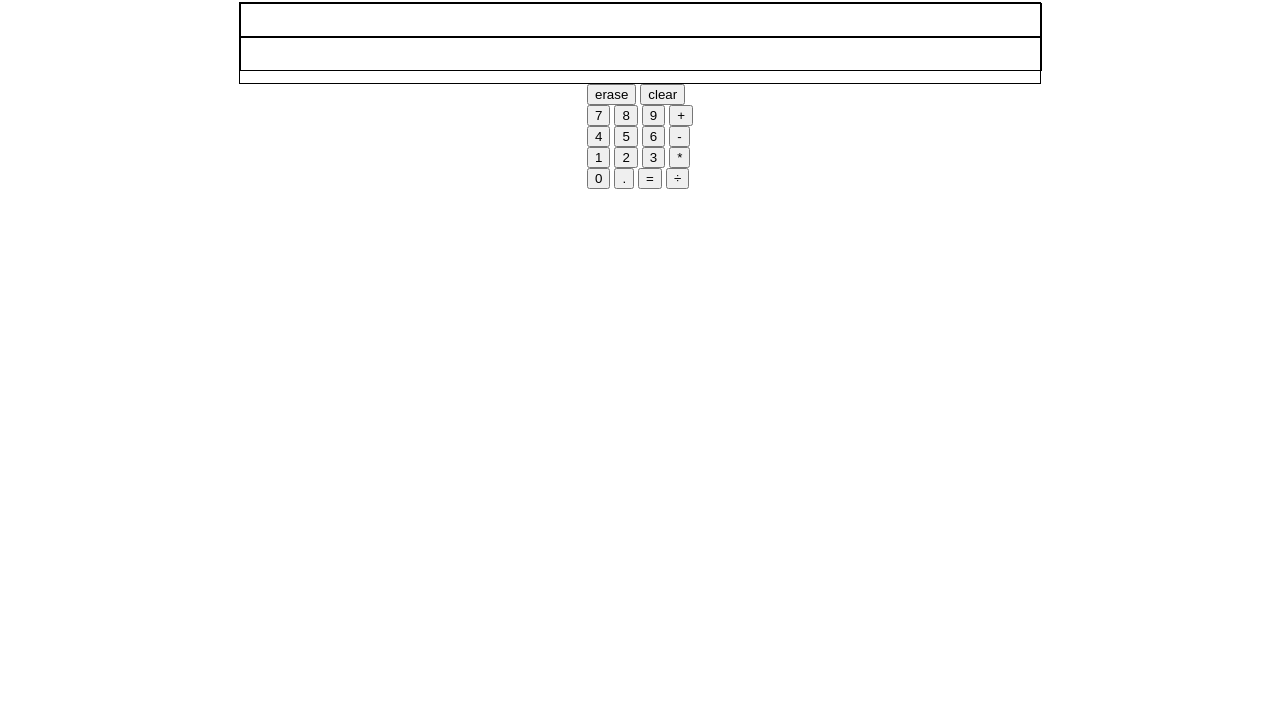
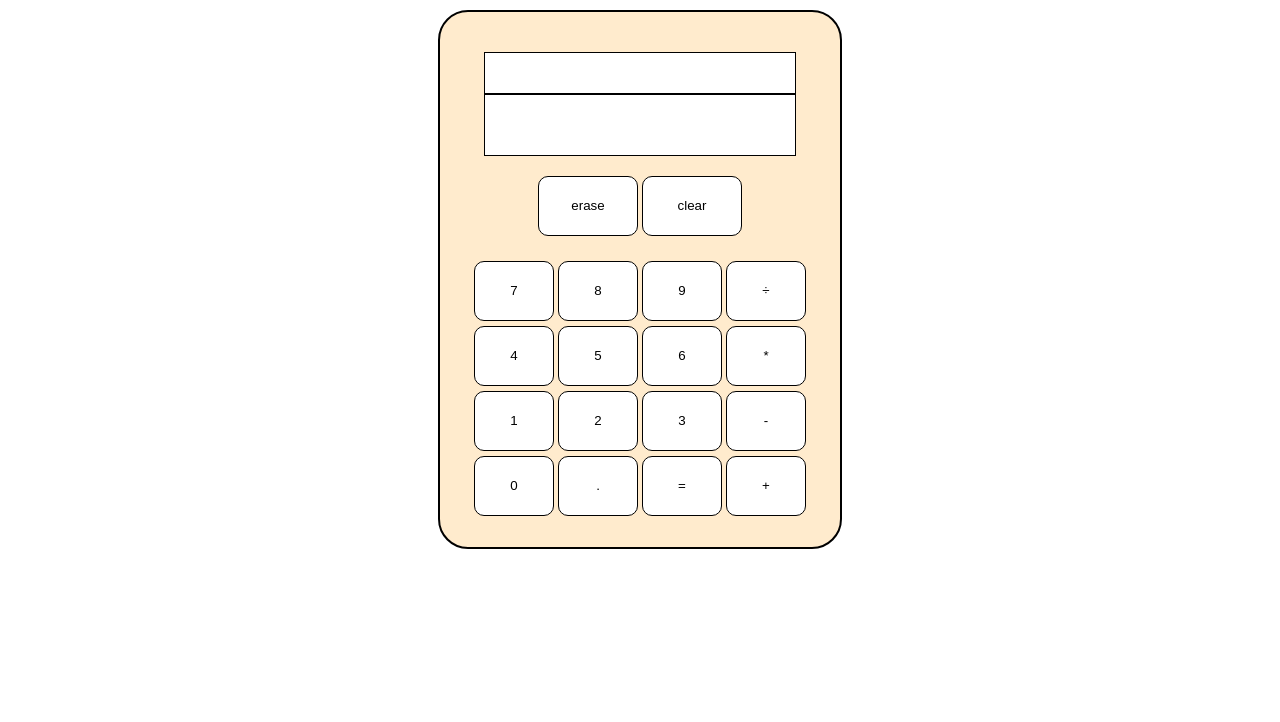
Before and after one commit to roopeak/calculator, a plain HTML site: page index.html in a window 1280 px wide. Shown: the part 78-800 px from the top of the page. Drawn offline with Linux system fonts and the light colour scheme.

Commit message:
calculator layout

```diff
--- a/index.html
+++ b/index.html
@@ -22,25 +22,25 @@
 				<button class="num-btn">7</button>
 				<button class="num-btn">8</button>
 				<button class="num-btn">9</button>
-				<button class="operation-btn">+</button>
+				<button class="operation-btn">÷</button>
 			</div>
 			<div class="third-row">
 				<button class="num-btn">4</button>
 				<button class="num-btn">5</button>
 				<button class="num-btn">6</button>
-				<button class="operation-btn">-</button>
+				<button class="operation-btn">*</button>
 			</div>
 			<div class="fourth-row">
 				<button class="num-btn">1</button>
 				<button class="num-btn">2</button>
 				<button class="num-btn">3</button>
-				<button class="operation-btn">*</button>
+				<button class="operation-btn">-</button>
 			</div>
 			<div class="fifth-row">
 				<button class="num-btn">0</button>
 				<button class="dot-btn">.</button>
 				<button class="equal-btn">=</button>
-				<button class="operation-btn">÷</button>
+				<button class="operation-btn">+</button>
 			</div>
 		</div>
 	</div>
--- a/scripts.js
+++ b/scripts.js
@@ -14,17 +14,33 @@ const eraseButton = document.querySelector('.erase-btn');
 const clearButton = document.querySelector('.clear-btn');
 const equalButton = document.querySelector('.equal-btn');
 
+const firstRow = document.querySelectorAll('.first-row');
+
 numberButtons.forEach((button) => {
   button.addEventListener('click', () => addNumber(button.textContent))
+  mouseOverButton(button);
 });
 
 operationButtons.forEach((button) => {
 	button.addEventListener('click', () => setOperation(button.textContent))
+	mouseOverButton(button);
 });
 
 eraseButton.addEventListener('click', () => eraseValue());
+eraseButton.addEventListener('mouseover', () => mouseOverButton)
 clearButton.addEventListener('click', () => clearValues());
 equalButton.addEventListener('click', () => calculate());
+
+function mouseOverButton(button) {
+	button.addEventListener('mouseover', () => {
+		button.style.backgroundColor = 'black';
+		button.style.color = 'white';
+	})
+	button.addEventListener('mouseout', () => {
+		button.style.backgroundColor = 'white';
+		button.style.color = 'black';
+	})
+}
 
 function addNumber(number) {
 	currentNumber.textContent += number;
--- a/styles.css
+++ b/styles.css
@@ -1,23 +1,75 @@
+body  {
+	display: flex;
+	flex-direction: column;
+	align-items: center;
+}
+
 .calculator-container {
 	display: flex;
 	align-items: center;
 	flex-direction: column;
+	width: 400px;
+	height: 535px;
+	border-radius: 30px;
+	background-color: blanchedalmond;
+	border: 2px solid black;
 }
 
 .display {
-	width: 50em;
-	height: 5em;
-	border: 1px solid black;
+	padding-top: 2.5em;
 }
 
 .current-number,
 .previous-number {
-	width: 50em;
-	height: 2em;
+	display: flex;
+	justify-content: end;
+	align-items: center;
+	padding-right: 10px;
+	width: 300px;
+	background-color: white;
 	border: 1px solid black;
+}
+
+.current-number {
+	height: 60px;
+	font-size: 40px;
+}
+
+.previous-number {
+	height: 40px;
+	font-size: 20px;
 }
 
 .buttons-container {
 	display: flex;
 	flex-direction: column;
+	text-align: center;
+	padding-top: 20px;
+	width: 340px;
+	height: 300px;
+	gap: 5px;
 }
+
+button {
+	border: 1px solid black;
+	border-radius: 10px;
+	background-color: white;
+}
+
+.num-btn,
+.operation-btn,
+.equal-btn,
+.dot-btn {
+	width: 80px;
+	height: 60px;
+}
+
+.erase-btn,
+.clear-btn {
+	width: 100px;
+	height: 60px;
+}
+
+.first-row {
+	padding-bottom: 20px;
+}
```
